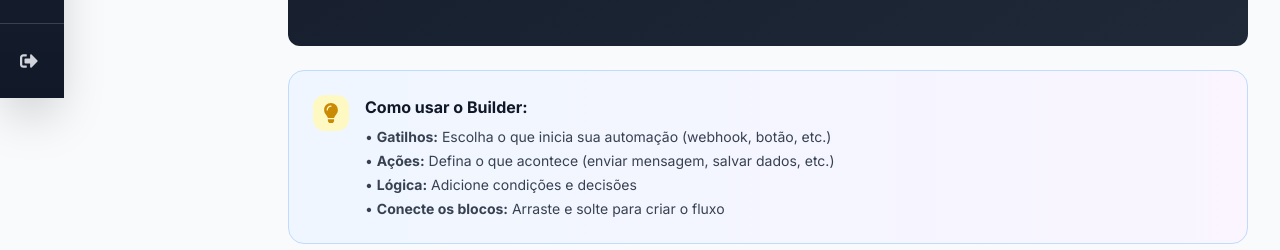
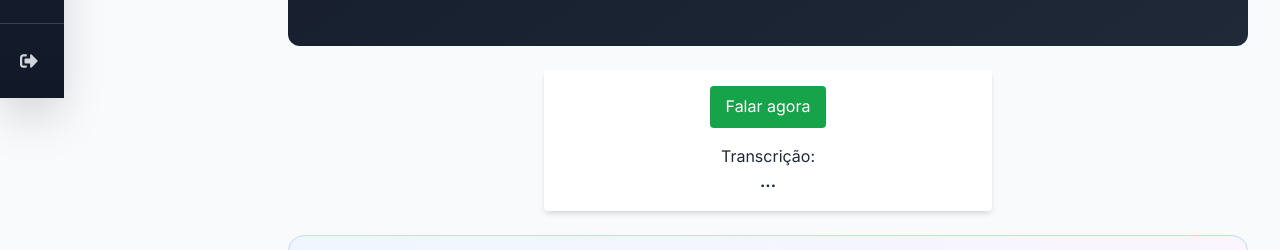
Before and after one commit to mateusrega/FazTudo, a React (Vite) app: page /builder in a window 1280 px wide. Shown: the part 702-952 px from the top of the page. Built offline with nearby package versions, Linux system fonts and the light colour scheme; no server answers.

Commit message:
Update Builder.jsx

```diff
--- a/src/pages/Builder.jsx
+++ b/src/pages/Builder.jsx
@@ -1,6 +1,7 @@
 import React from "react";
 import BlocklyEditor from "../blockly/BlocklyEditor"; // importa seu editor Blockly real
 import Sidebar from "../components/Sidebar";
+import VoiceRecorder from "../components/VoiceRecorder"; // 🎙️ novo componente
 import { FaLightbulb, FaRocket } from "react-icons/fa";
 
 export default function Builder() {
@@ -22,8 +23,19 @@ export default function Builder() {
             Use o editor visual para criar automações poderosas sem programar
           </p>
         </div>
+
         {/* Editor */}
-        <BlocklyEditor />  {/* usa seu editor Blockly aqui */}
+        <BlocklyEditor />
+
+        {/* Voice Recorder */}
+        <div className="mt-6">
+          <VoiceRecorder
+            onResult={(texto) => {
+              console.log("Comando de voz:", texto);
+              // Aqui você pode interpretar comandos de voz no futuro
+            }}
+          />
+        </div>
 
         {/* Tips Card */}
         <div className="bg-gradient-to-r from-blue-50 to-purple-50 border border-blue-200 rounded-2xl p-4 md:p-6 mb-6 md:mb-8 mt-6">
@@ -42,6 +54,7 @@ export default function Builder() {
             </div>
           </div>
         </div>
+
       </div>
     </div>
   );
```
